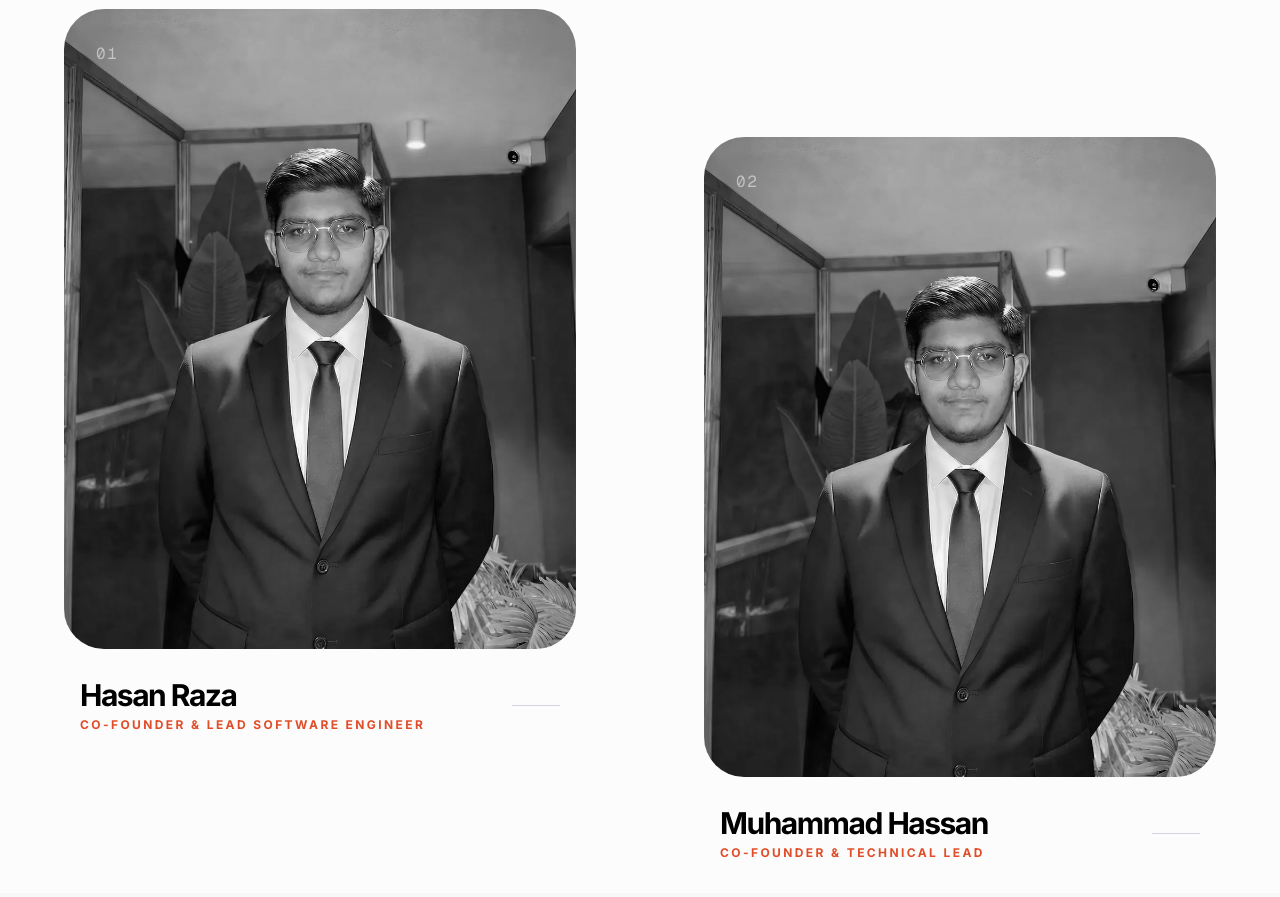
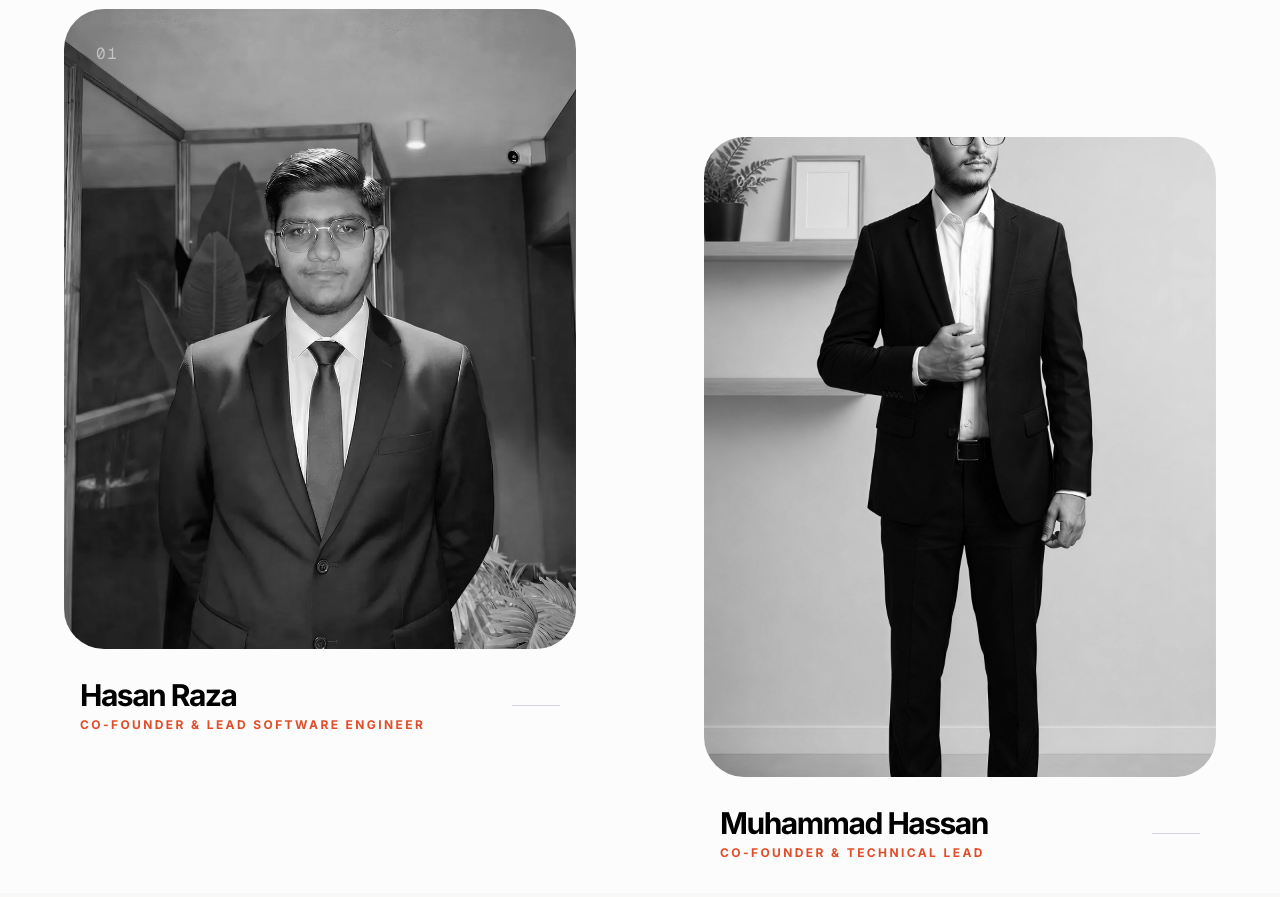
Before and after one commit to Spark-Pair/SparkPair, a Next.js app: page / in a window 1280 px wide. Shown: the part 10740-11637 px from the top of the page. Built offline with nearby package versions, Linux system fonts and the light colour scheme.

Commit message:
Update team.tsx

```diff
--- a/components/team.tsx
+++ b/components/team.tsx
@@ -91,7 +91,7 @@ export function Team() {
       id: "02",
       name: "Muhammad Hassan",
       role: "Co-Founder & Technical Lead",
-      image: "/hasan.webp",
+      image: "/hassan.webp",
       portfolioURL: "https://hassan.sparkpair.dev",
       bio: {
         intro: "A pragmatic engineer and system architect who transforms complex business requirements into scalable, maintainable solutions. Hassan's philosophy: write code that your future self will thank you for, and build systems that can evolve with your business.",
```
